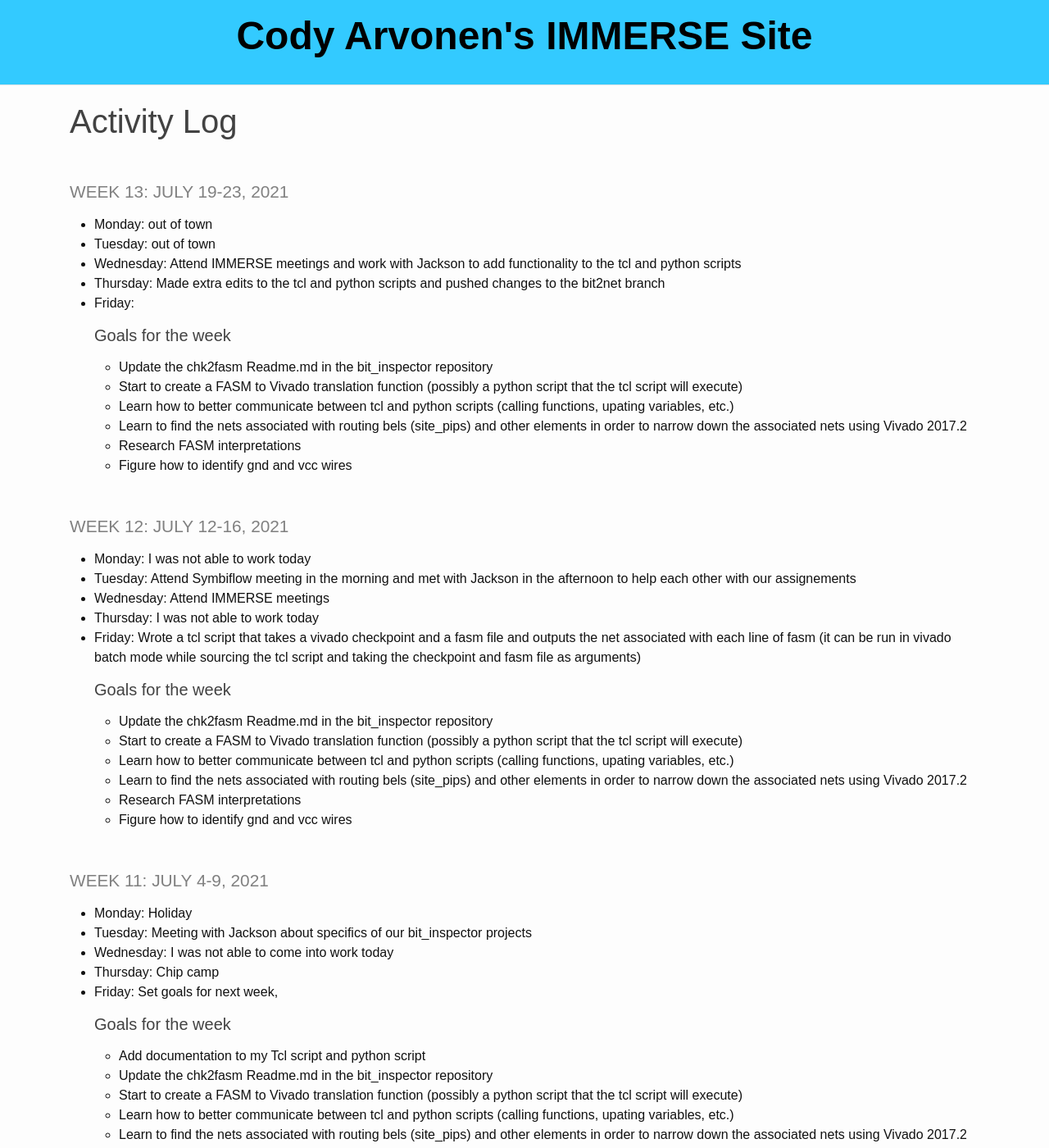
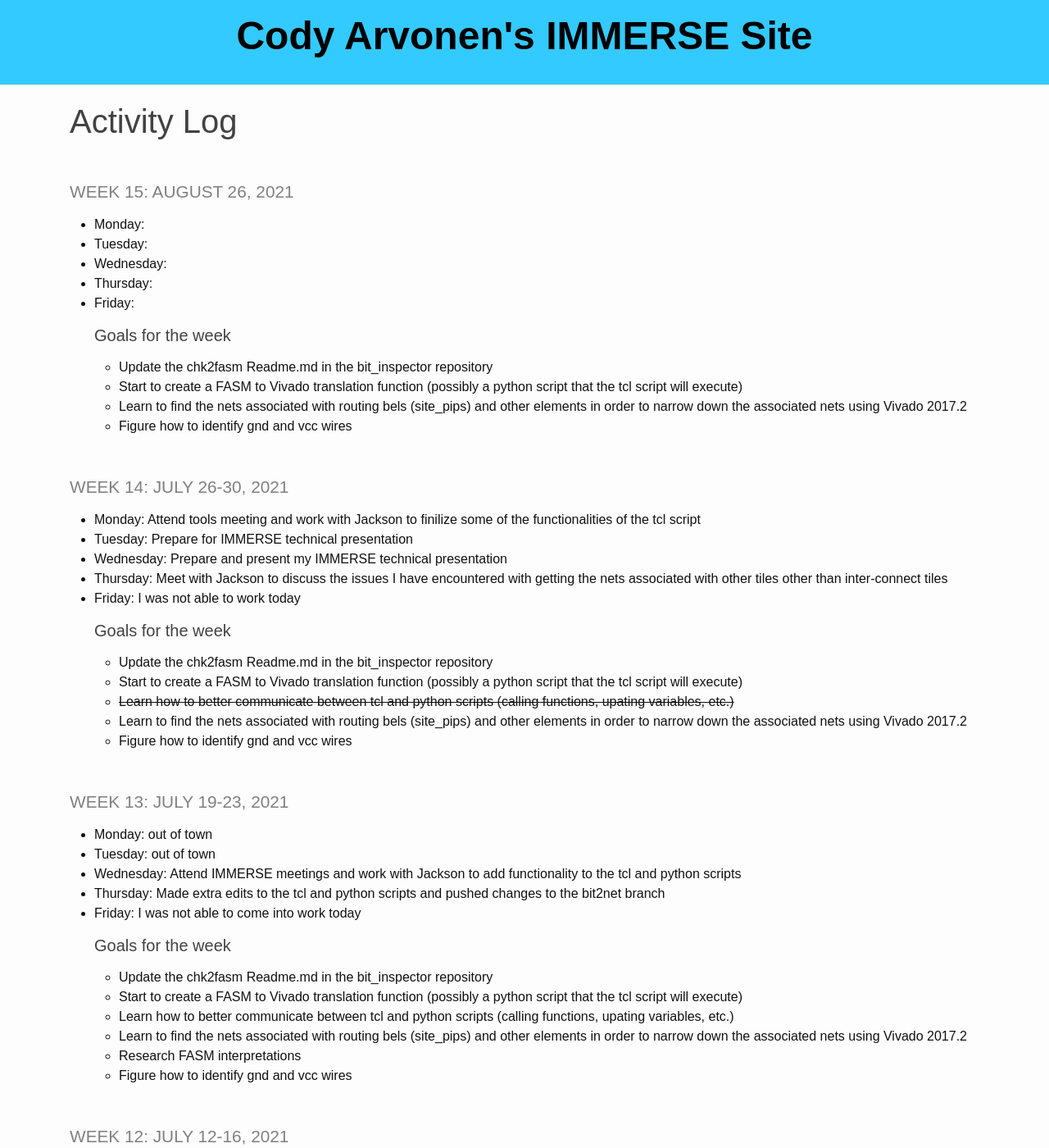
Before and after one commit to codyarvonen/personal_website, a Jekyll site: the page built from _pages/log.md, in a window 1280 px wide and 1400 px high. Shown: the whole window at 82% size. Built offline with Jekyll 4.4.1, drawn with Linux system fonts in a browser that asks for light colours.

Commit message:
more commits

```diff
--- a/_pages/log.md
+++ b/_pages/log.md
@@ -2,6 +2,35 @@
 layout: default
 title: Activity Log
 ---
+
+### **Week 15: August 26, 2021**
+
+* **Monday**:
+* **Tuesday**:
+* **Wednesday**:
+* **Thursday**:
+* **Friday**:
+
+  ##### **Goals for the week**
+    * Update the chk2fasm Readme.md in the bit_inspector repository
+    * Start to create a FASM to Vivado translation function (possibly a python script that the tcl script will execute)
+    * Learn to find the nets associated with routing bels (site_pips) and other elements in order to narrow down the associated nets using Vivado 2017.2
+    * Figure how to identify gnd and vcc wires
+
+### **Week 14: July 26-30, 2021**
+
+* **Monday**: Attend tools meeting and work with Jackson to finilize some of the functionalities of the tcl script
+* **Tuesday**: Prepare for IMMERSE technical presentation
+* **Wednesday**: Prepare and present my IMMERSE technical presentation
+* **Thursday**: Meet with Jackson to discuss the issues I have encountered with getting the nets associated with other tiles other than inter-connect tiles
+* **Friday**: I was not able to work today
+
+  ##### **Goals for the week**
+    * Update the chk2fasm Readme.md in the bit_inspector repository
+    * Start to create a FASM to Vivado translation function (possibly a python script that the tcl script will execute)
+    * ~~Learn how to better communicate between tcl and python scripts (calling functions, upating variables, etc.)~~
+    * Learn to find the nets associated with routing bels (site_pips) and other elements in order to narrow down the associated nets using Vivado 2017.2
+    * Figure how to identify gnd and vcc wires
 
 ### **Week 13: July 19-23, 2021**
 
@@ -9,7 +38,7 @@ title: Activity Log
 * **Tuesday**: out of town
 * **Wednesday**: Attend IMMERSE meetings and work with Jackson to add functionality to the tcl and python scripts
 * **Thursday**: Made extra edits to the tcl and python scripts and pushed changes to the bit2net branch
-* **Friday**:
+* **Friday**: I was not able to come into work today
 
   ##### **Goals for the week**
     * Update the chk2fasm Readme.md in the bit_inspector repository
```
Also changed, not shown: _pages/schedule.md (+2 -0 lines).
